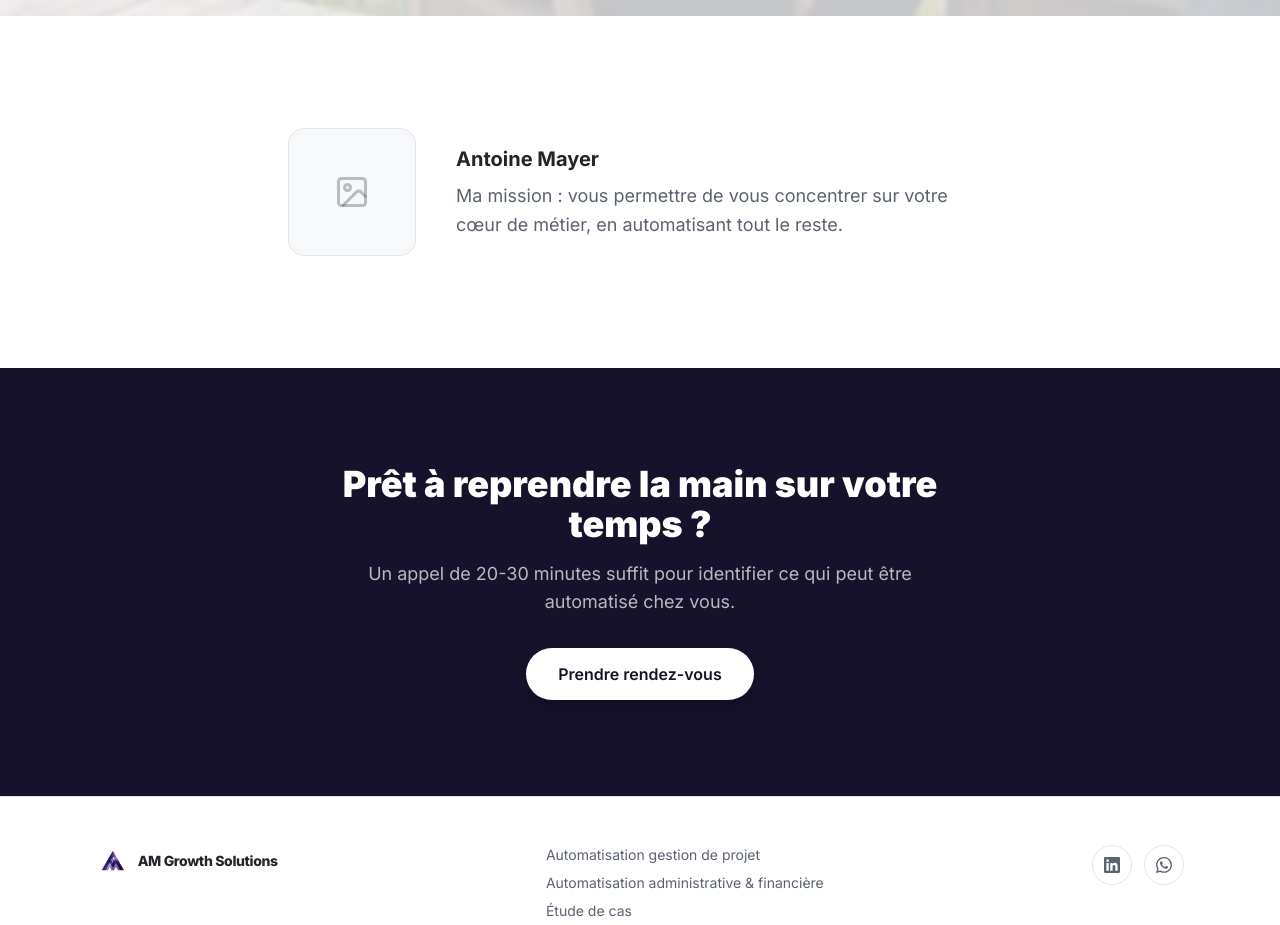
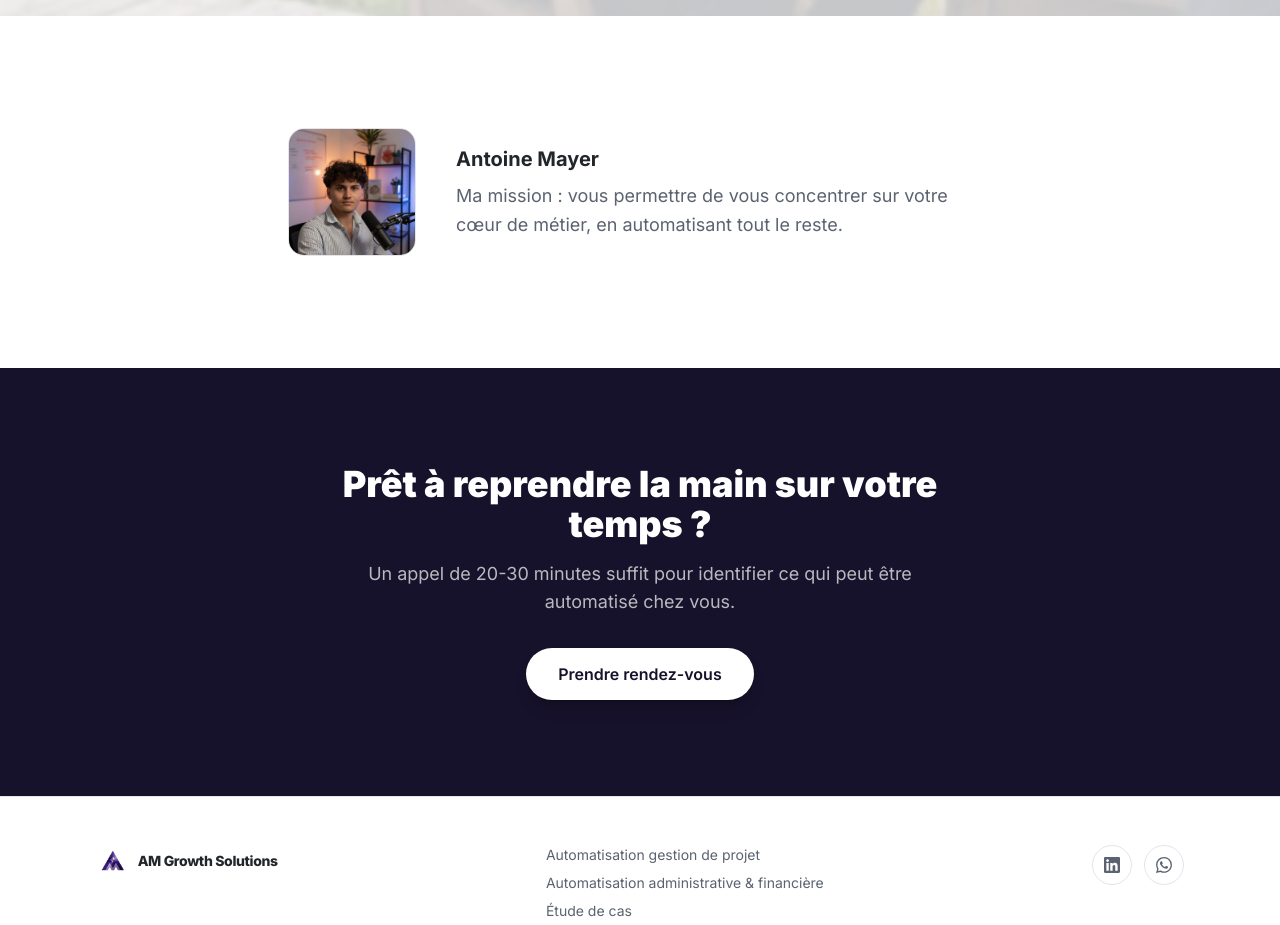
Before and after one commit to antoinemayer06-web/crm-amgs, a Next.js app in the folder website/: page / in a window 1280 px wide. Shown: the part 3360-4285 px from the top of the page. Built offline with nearby package versions, Linux system fonts and the light colour scheme; no server answers.

Commit message:
Add real founder photo
Replace the neutral photo placeholder in the Founder section with
Antoine's actual portrait (delivered as a PDF, converted with
poppler).

Co-Authored-By: Claude Sonnet 5 <noreply@anthropic.com>
Claude-Session: https://claude.ai/code/session_01YNTK7RbsPDCineQVu4BRDw

```diff
--- a/website/components/Founder.tsx
+++ b/website/components/Founder.tsx
@@ -1,13 +1,11 @@
 "use client";
 
-import { ImageIcon } from "lucide-react";
+import Image from "next/image";
 import { motion } from "framer-motion";
 import { fadeInUp } from "@/lib/animations";
 
 // Section "fondateur" compacte, juste avant le CTA final — donne un visage
-// humain au site. PHOTO PLACEHOLDER : cadre neutre en attendant la vraie
-// photo d'Antoine (à intégrer ensuite en `object-cover` dans ce même cadre,
-// sans changer la mise en page).
+// humain au site.
 export default function Founder() {
   return (
     <section className="bg-surface py-20 sm:py-28">
@@ -19,8 +17,14 @@ export default function Founder() {
           viewport={{ once: true, amount: 0.5 }}
           className="flex flex-col items-center gap-6 text-center sm:flex-row sm:gap-10 sm:text-left"
         >
-          <div className="flex h-28 w-28 shrink-0 items-center justify-center rounded-2xl border border-border bg-background text-muted/40 sm:h-32 sm:w-32">
-            <ImageIcon className="h-9 w-9" />
+          <div className="relative h-28 w-28 shrink-0 overflow-hidden rounded-2xl border border-border bg-background sm:h-32 sm:w-32">
+            <Image
+              src="/brand/founder-antoine.jpg"
+              alt="Antoine Mayer, fondateur d'AM Growth Solutions"
+              fill
+              sizes="128px"
+              className="object-cover"
+            />
           </div>
           <div>
             <p className="font-heading text-xl font-bold text-foreground">
```
Also changed, not shown: website/public/brand/founder-antoine.jpg (added).
